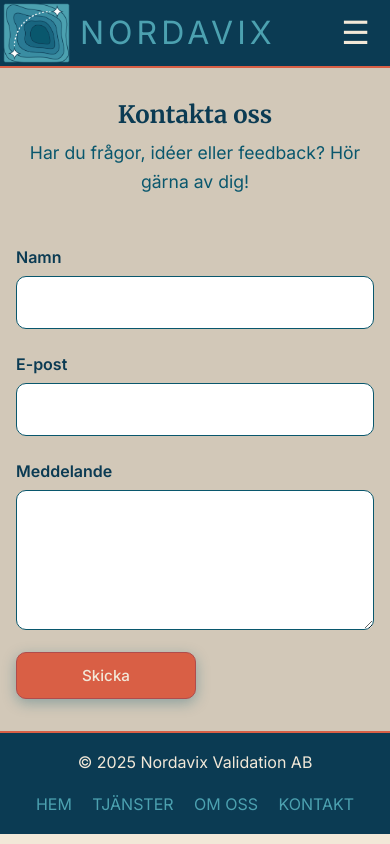
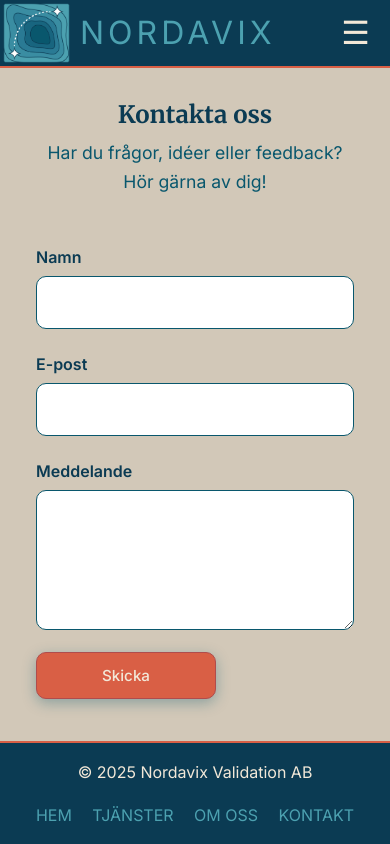
Before and after one commit to Yrskalle/nordavix, a Flask app: page /contact in a window 390 px wide. Run offline with Flask 3, Linux system fonts and the light colour scheme; some web fonts are replaced.

Commit message:
Footer to the bottom on large screens

```diff
--- a/app/static/css/base.css
+++ b/app/static/css/base.css
@@ -2,12 +2,24 @@ body {
     margin: 0;
     background: var(--color-beige1);
     color: var(--text-main);
+
+    display: flex;
+    flex-direction: column;
+    min-height: 100vh;
+    align-items: stretch;
+
 }
 
+
 .page {
+    flex: 1;
+    width: 100%;
     max-width: var(--container-width);
     margin: 0 auto;
+    display: flex;
+    flex-direction: column;
 }
+
 
 .container {
 
--- a/app/static/css/form.css
+++ /dev/null
@@ -1,48 +0,0 @@
-/* ---------------------------
-   Kontaktformulär
----------------------------- */
-.contact-form {
-    display: flex;
-    flex-direction: column;
-    gap: 22px;
-    max-width: 600px;   /* eller 650 / 700 om du vill ännu bredare */
-    width: 100%;
-}
-
-/* Form groups */
-.form-group {
-    display: flex;
-    flex-direction: column;
-}
-
-/* Labels */
-.form-group label {
-    font-weight: 600;
-    margin-bottom: 6px;
-    color: var(--color-theme3);
-}
-
-/* Inputs + textarea */
-.form-group input,
-.form-group textarea {
-    padding: 12px 14px;
-    border-radius: 10px;
-    border: 1px solid var(--color-theme2);
-    background: #fff;
-    font-size: 1rem;
-    outline: none;
-    transition: all 0.25s ease;
-}
-
-/* Hover / Focus */
-.form-group input:focus,
-.form-group textarea:focus {
-    border-color: var(--color-theme3);
-    box-shadow: 0 0 0 3px rgba(0, 153, 255, 0.15);
-}
-
-/* Textarea sizing */
-.form-group textarea {
-    min-height: 140px;
-    resize: vertical;
-}
--- a/app/static/css/pages/contact.css
+++ b/app/static/css/pages/contact.css
@@ -1,4 +1,88 @@
-.contact {
-    padding: 2rem 1rem 2rem;
+/* ===========================
+   Kontakt – layout
+=========================== */
 
+.page-section {
+    flex: 1;
+    display: flex;
+
+    padding: 2rem 1rem;
+    width: 100%;
+    flex-direction: column;
 }
+
+
+.page-section.contact .page-header {
+    max-width: 100%;
+}
+
+
+/* ===========================
+   Kontaktformulär
+=========================== */
+
+.contact-form {
+    display: flex;
+    flex-direction: column;
+    gap: 22px;
+    width: 100%;
+}
+
+
+/* Form groups */
+
+.form-group {
+    display: flex;
+    flex-direction: column;
+}
+
+
+/* Labels */
+
+.form-group label {
+    font-weight: 600;
+    margin-bottom: 6px;
+    color: var(--color-theme3);
+}
+
+
+/* Inputs + textarea */
+
+.form-group input,
+.form-group textarea {
+    padding: 12px 14px;
+    border-radius: 10px;
+    border: 1px solid var(--color-theme2);
+    background: #fff;
+    font-size: 1rem;
+    outline: none;
+    transition: all 0.25s ease;
+}
+
+
+/* Hover / Focus */
+
+.form-group input:focus,
+.form-group textarea:focus {
+    border-color: var(--color-theme3);
+    box-shadow: 0 0 0 3px rgba(0, 153, 255, 0.15);
+}
+
+
+/* Textarea */
+
+.form-group textarea {
+    min-height: 140px;
+    resize: vertical;
+}
+
+
+/* ===========================
+   Mobiljustering
+=========================== */
+
+@media (max-width: 768px) {
+    .page-section.contact {
+        align-items: flex-start;   /* ingen vertikal centrering på mobil */
+    }
+}
--- a/app/static/css/pages/index.css
+++ b/app/static/css/pages/index.css
@@ -2,3 +2,8 @@
     background-color: var(--color-theme1);
     padding: 30px 0; /* bara top/bottom */
 }
+
+.part1 {
+    flex: 1;
+    display: flex;
+}
--- a/app/static/css/pages/services.css
+++ b/app/static/css/pages/services.css
@@ -6,6 +6,12 @@
 .services {
     background: var(--color-beige3);
 }
+
+.page-section.services{
+    flex: 1;                 /* <-- nyckeln */
+
+}
+
 /* Sektion 2 – 3 kolumner på större skärmar */
 .services-grid {
     padding: 2rem;
--- a/app/static/css/style.css
+++ b/app/static/css/style.css
@@ -4,6 +4,5 @@
 @import url("base.css");
 @import url("navbar.css");
 @import url("footer.css");
-@import url("form.css");
 @import url("components.css");
 @import url("responsive.css");
--- a/app/templates/main/contact.html
+++ b/app/templates/main/contact.html
@@ -1,13 +1,14 @@
+{% extends "base.html" %}
+
+{% block title %}Nordavix - Kontakt{% endblock %}
+
 {% block page_css %}
 <link rel="stylesheet" href="{{ url_for('static', filename='css/pages/contact.css') }}">
 {% endblock %}
 
-{% extends "base.html" %}
-
-{% block title %}Nordavix - Kontakt{% endblock %}
-
 {% block content %}
 <section class="contact page-section">
+    <div class="container">
 
         <div class="page-header">
             <h1>Kontakta oss</h1>
@@ -32,5 +33,6 @@
 
             <button type="submit" class="btn btn-primary">Skicka</button>
         </form>
+    </div>
 </section>
 {% endblock %}
```
Lines whose indentation alone changed are shown as unchanged.
